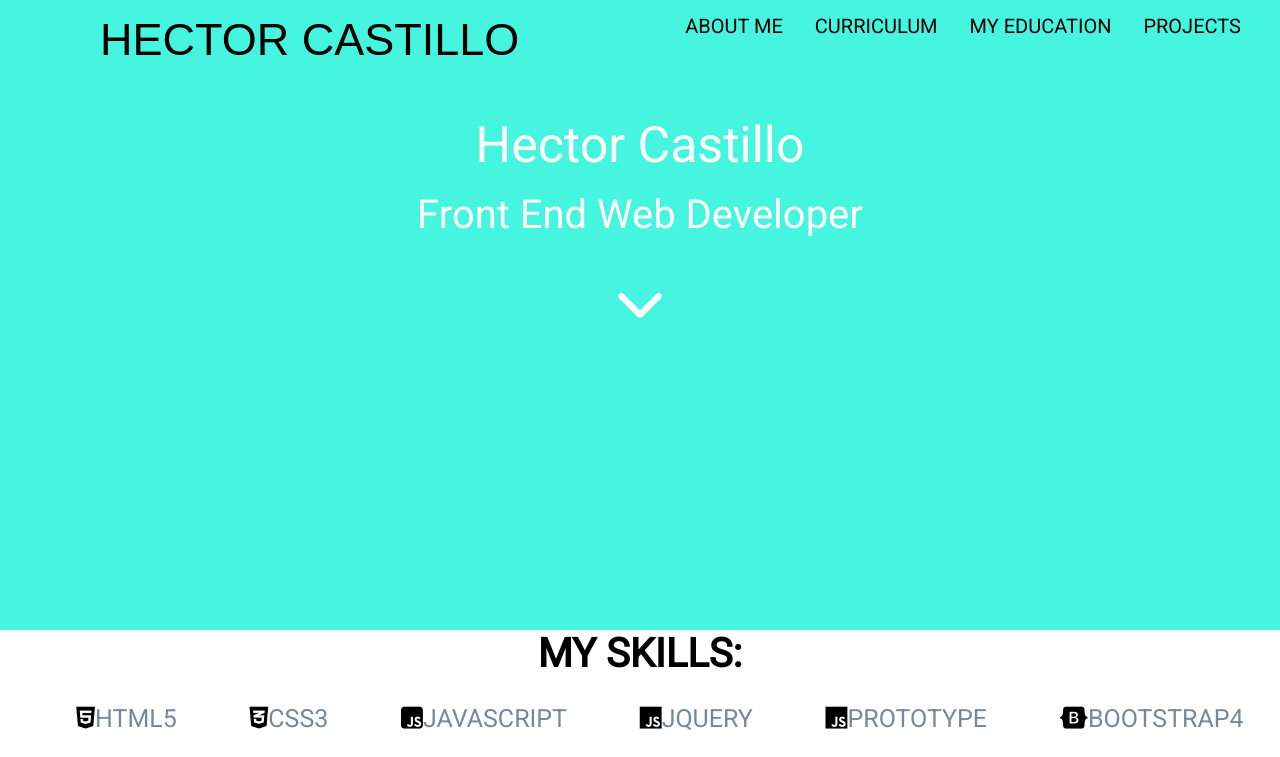
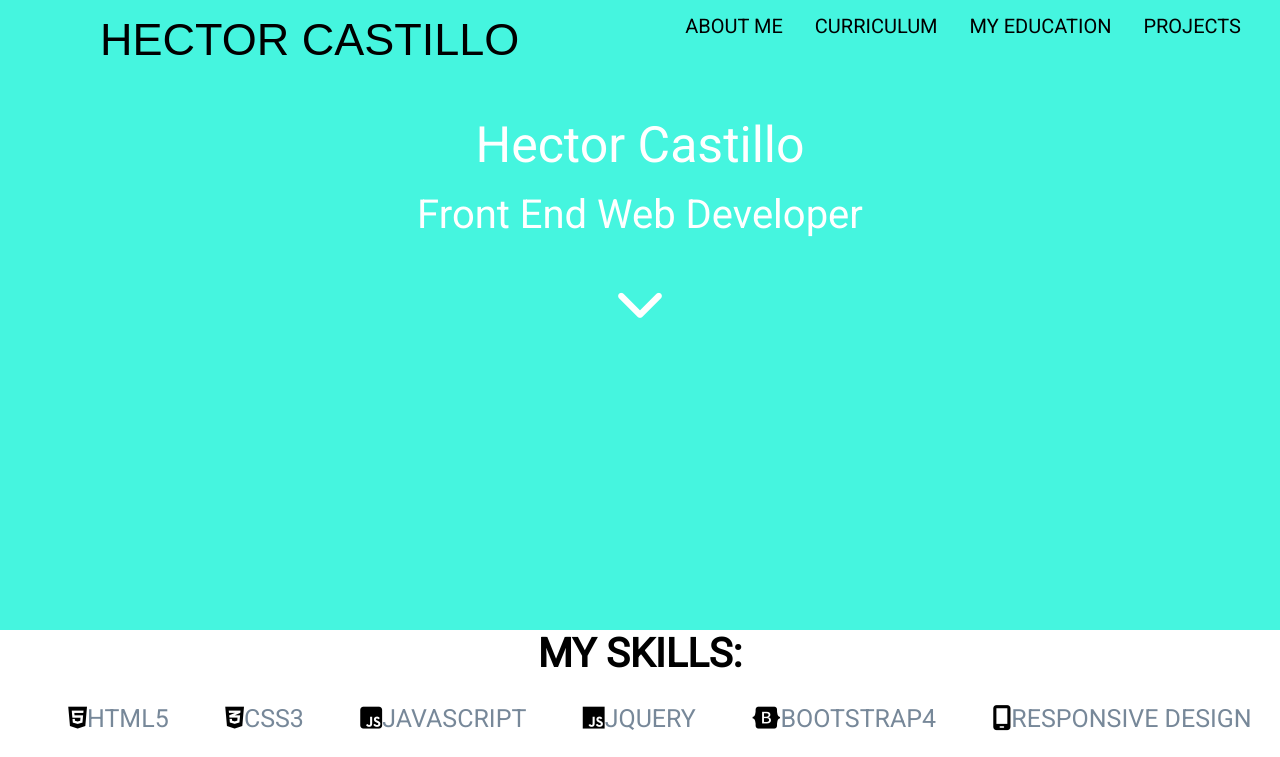
Before and after one commit to Hectcast25/portfoliohectorcastillo.github.io, a plain HTML site: page index.html in a window 1280 px wide. Shown: the top 757 px of the page. Drawn offline with nearby package versions, Linux system fonts and the light colour scheme; a web font is replaced by a local one.

Commit message:
Update index.html

```diff
--- a/index.html
+++ b/index.html
@@ -49,8 +49,8 @@
                     <li><i class="fa-brands fa-css3-alt"></i>CSS3</li>
                     <li><i class="fa-brands fa-square-js"></i>JAVASCRIPT</li>
                     <li><i class="fa-brands fa-js"></i>JQUERY</li>
-                    <li><i class="fa-brands fa-js"></i>PROTOTYPE</li>
-                    <!--<li><i class="fa-brands fa-js"></i>DOJO</li>-->
+                    <!-- <li><i class="fa-brands fa-js"></i>PROTOTYPE</li> -->
+                    <!-- <li><i class="fa-brands fa-js"></i>DOJO</li> -->
                     <li><i class="fa-brands fa-bootstrap"></i>BOOTSTRAP4</li>
                     <li><i class="fa-solid fa-mobile-screen"></i>RESPONSIVE DESIGN</li>
                     <li><i class="fa-solid fa-database"></i>SQL</li>
```
